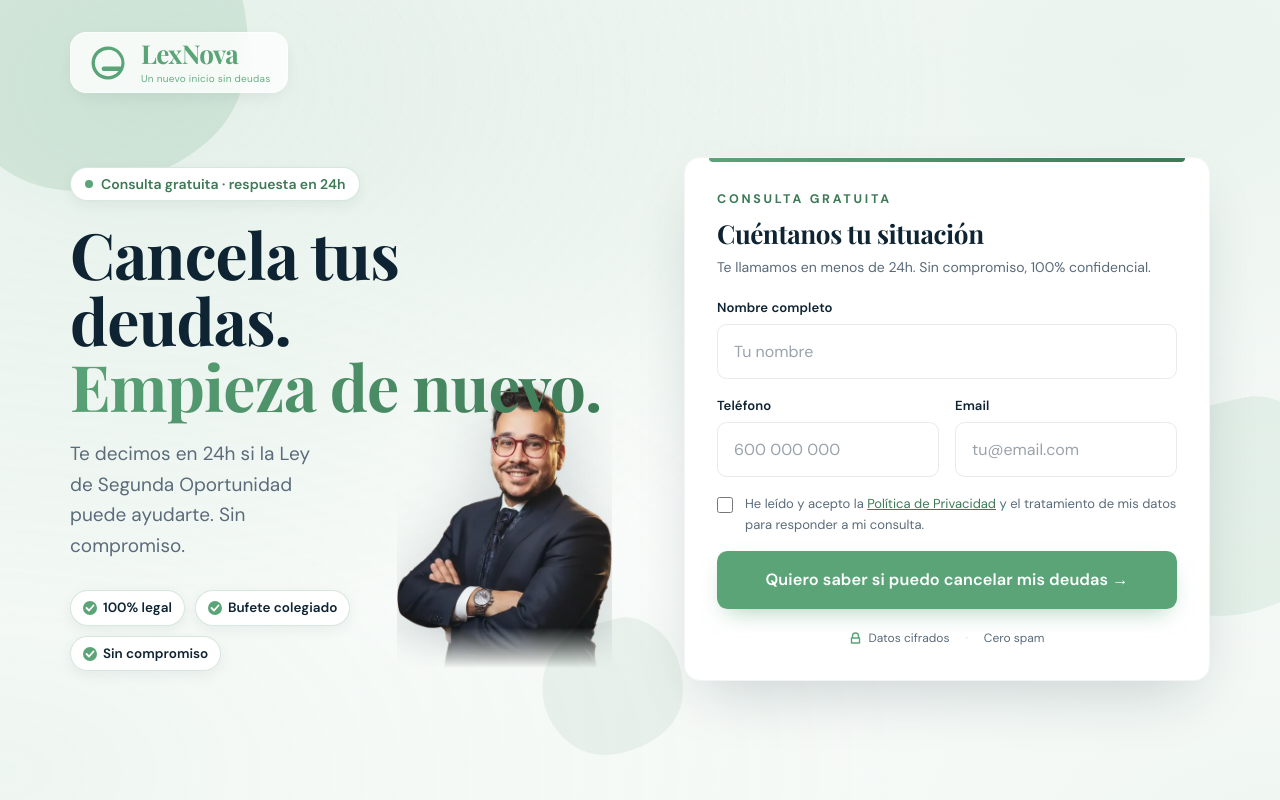
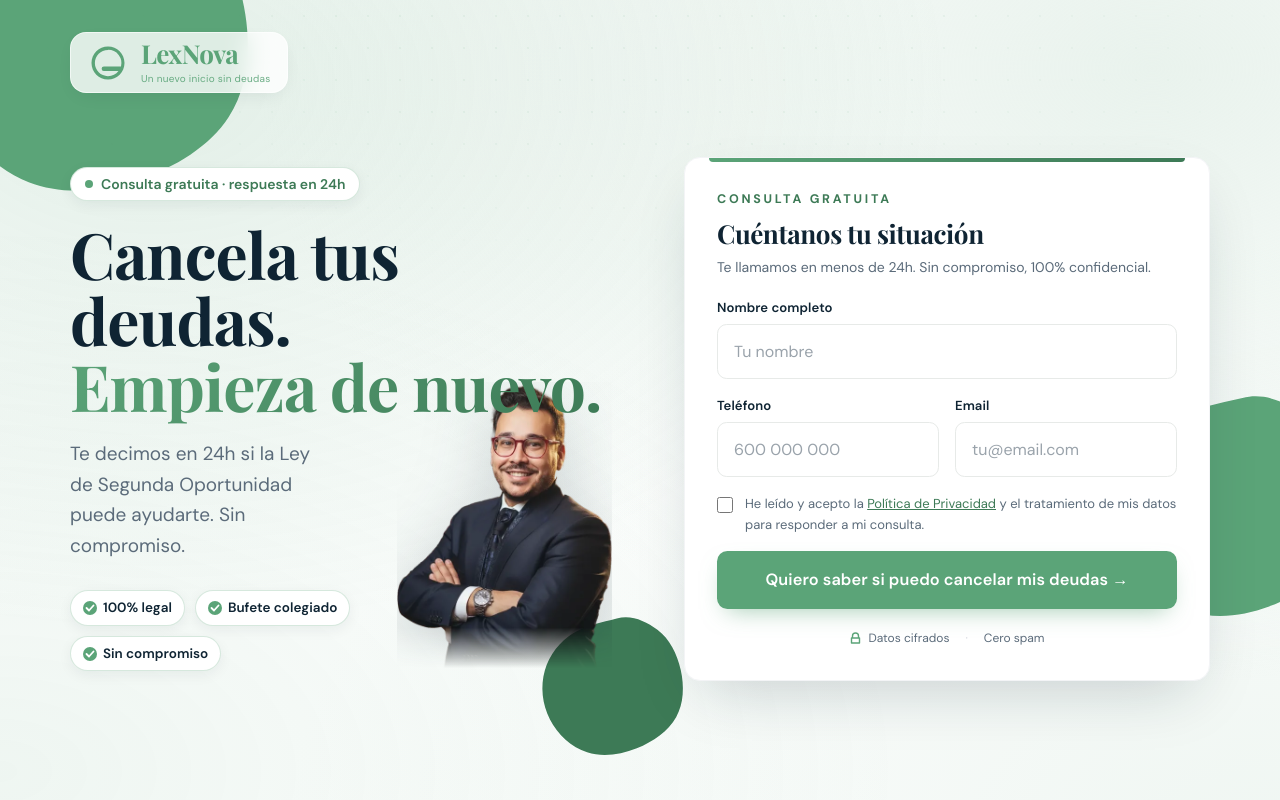
Before and after one commit to marketingesthetico-bit/lexnova-landing, a React (Vite) app: page / in a window 1280 px wide. Shown: the top 800 px of the page. Built offline with nearby package versions, Linux system fonts and the light colour scheme.

Commit message:
fix: blobs de fondo en verde sólido (sin transparencia) como al inicio

```diff
--- a/src/components/Hero.jsx
+++ b/src/components/Hero.jsx
@@ -63,27 +63,27 @@ export default function Hero({ onLeadStart }) {
         }}
       />
 
-      {/* Blobs orgánicos flotando (atmósfera suave de fondo) */}
+      {/* Blobs orgánicos flotando (verde sólido de marca) */}
       <FloatingBlob
         className="w-[300px] h-[300px] sm:w-[440px] sm:h-[440px] -top-24 sm:-top-40 -left-28 sm:-left-32"
         color="#5BA478"
         delay={0}
         dur={16}
-        opacity={0.16}
+        opacity={1}
       />
       <FloatingBlob
         className="w-[320px] h-[320px] top-[42%] -right-28"
         color="#5BA478"
         delay={1.5}
         dur={18}
-        opacity={0.1}
+        opacity={1}
       />
       <FloatingBlob
         className="w-[200px] h-[200px] bottom-16 left-[40%]"
         color="#3D7A56"
         delay={3}
         dur={20}
-        opacity={0.07}
+        opacity={1}
       />
 
       {/* Dots constelación sutil */}
```
